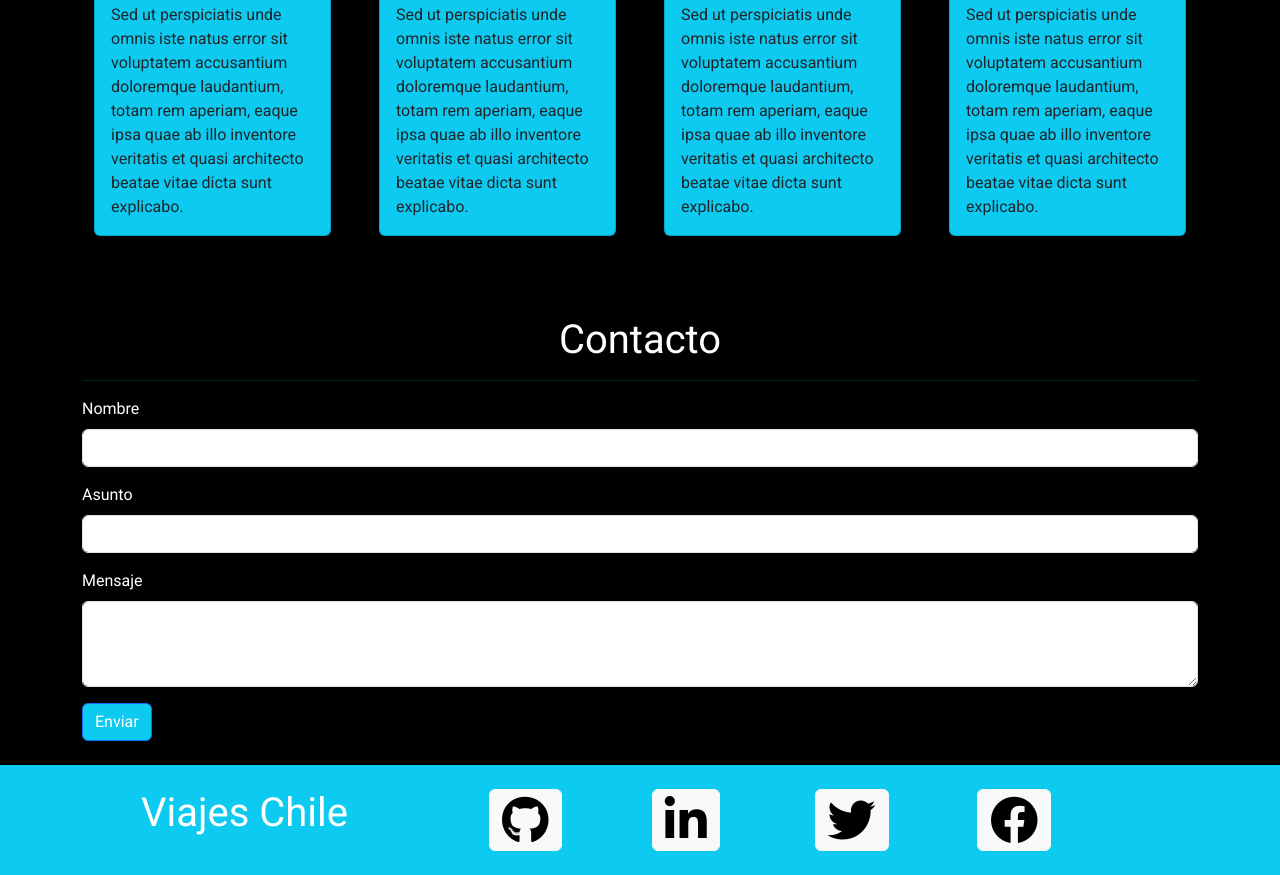
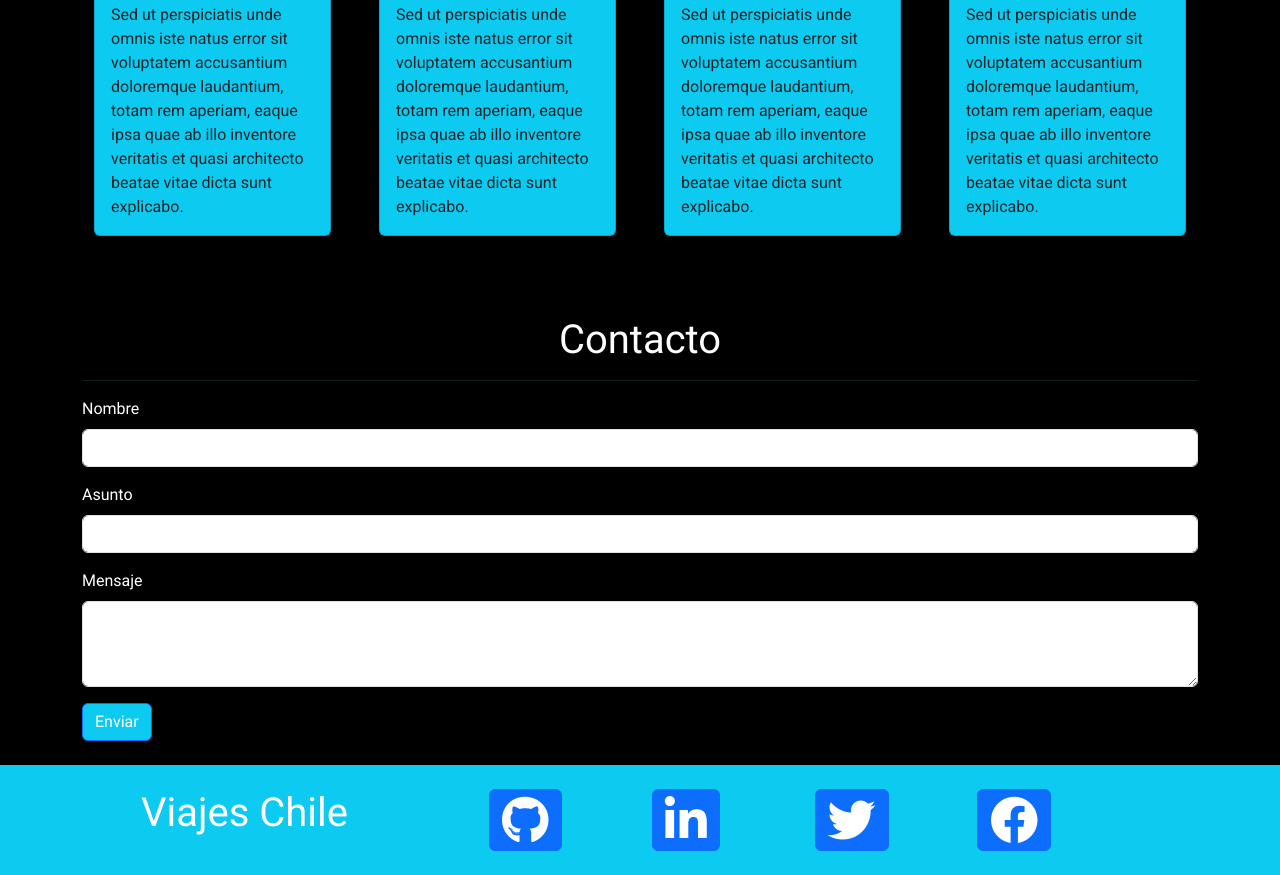
Before and after one commit to Eva-Garcia-Pantoja/viaje-chile-eva, a plain HTML site: page index.html in a window 1280 px wide. Shown: the part 1703-2578 px from the top of the page. Drawn offline with nearby package versions, Linux system fonts and the light colour scheme.

Commit message:
correccion footer

```diff
--- a/index.html
+++ b/index.html
@@ -329,18 +329,17 @@
           <div class="col-7 text-white ">
               <div class="row">
                   <div class="col-3">
-                    <i type="button" class="fa-brands fa-github fa-3x btn btn-light"
+                    <i type="button" class="fa-brands fa-github fa-3x btn btn-primary"
                         data-bs-toggle="tooltip" data-bs-placement="top"
                         data-bs-custom-class="custom-tooltip"
                         data-bs-title="github.">
 
                     </i>
 
-
                   </div>
 
                   <div class="col-3">
-                    <i type="button" class="fa-brands fa-linkedin-in fa-3x btn btn-light"
+                    <i type="button" class="fa-brands fa-linkedin-in fa-3x btn btn-primary"
                         data-bs-toggle="tooltip" data-bs-placement="top"
                         data-bs-custom-class="custom-tooltip"
                         data-bs-title="Linkedin.">
@@ -348,7 +347,7 @@
                   </div>
 
                   <div class="col-3">
-                    <i type="button" class="fa-brands fa-twitter fa-3x btn btn-light"
+                    <i type="button" class="fa-brands fa-twitter fa-3x btn btn-primary"
                       data-bs-toggle="tooltip" data-bs-placement="top"
                       data-bs-custom-class="custom-tooltip"
                       data-bs-title="Twitter.">
@@ -356,7 +355,7 @@
                   </div>
 
                   <div class="col-3">
-                    <i type="button" class="fa-brands fa-facebook fa-3x btn btn-light"
+                    <i type="button" class="fa-brands fa-facebook fa-3x btn btn-primary"
                       data-bs-toggle="tooltip" data-bs-placement="top"
                       data-bs-custom-class="custom-tooltip"
                       data-bs-title="Facebook.">
```
